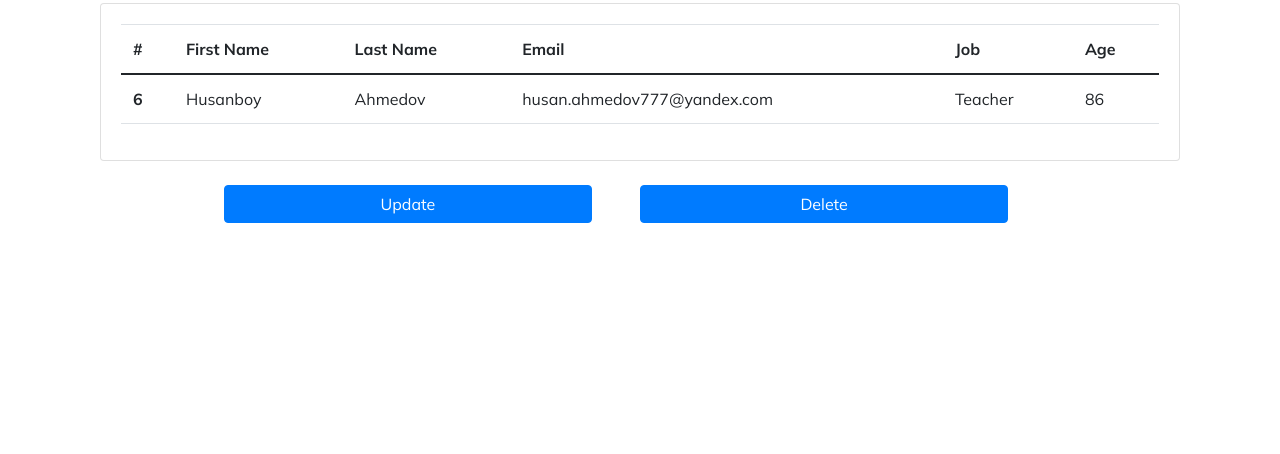
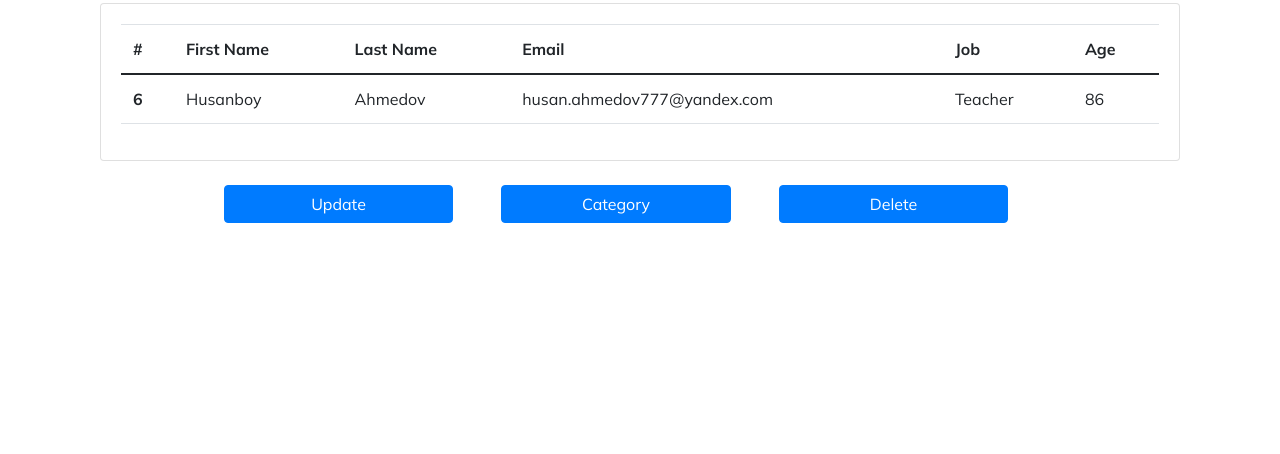
Before and after one commit to hwandev12/magestic_center, a Django app: page /6/ in a window 1280 px wide. Shown: the part 346-800 px from the top of the page. Run offline with Django 4.2, Linux system fonts and the light colour scheme; a user stored in the database is signed in; data comes from the database, SQL or seed files in the repository; some libraries are stand-ins or nearby versions.

Commit message:
reconfigure urls

```diff
--- a/templates/details/candidate_details.html
+++ b/templates/details/candidate_details.html
@@ -74,6 +74,7 @@
       </div>
       <div class="d-flex justify-content-between w-75 mx-auto">
         <a class="btn btn-primary w-50" href="{% url 'candidate:update' candid.pk %}">Update</a>
+        <a class="btn btn-primary w-50 ml-5" href="{% url 'candidate:category_update_detail' candid.pk %}">Category</a>
         <a class="btn btn-primary w-50 mx-5" href="{% url 'candidate:delete' candid.pk %}">Delete</a>
       </div>
     </main>
```
